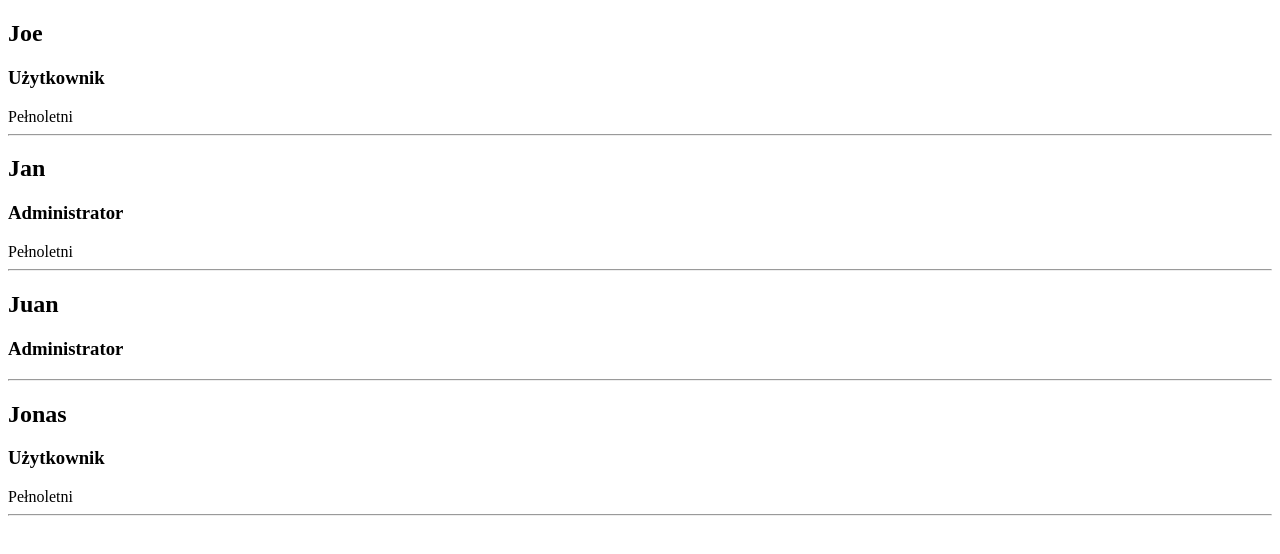
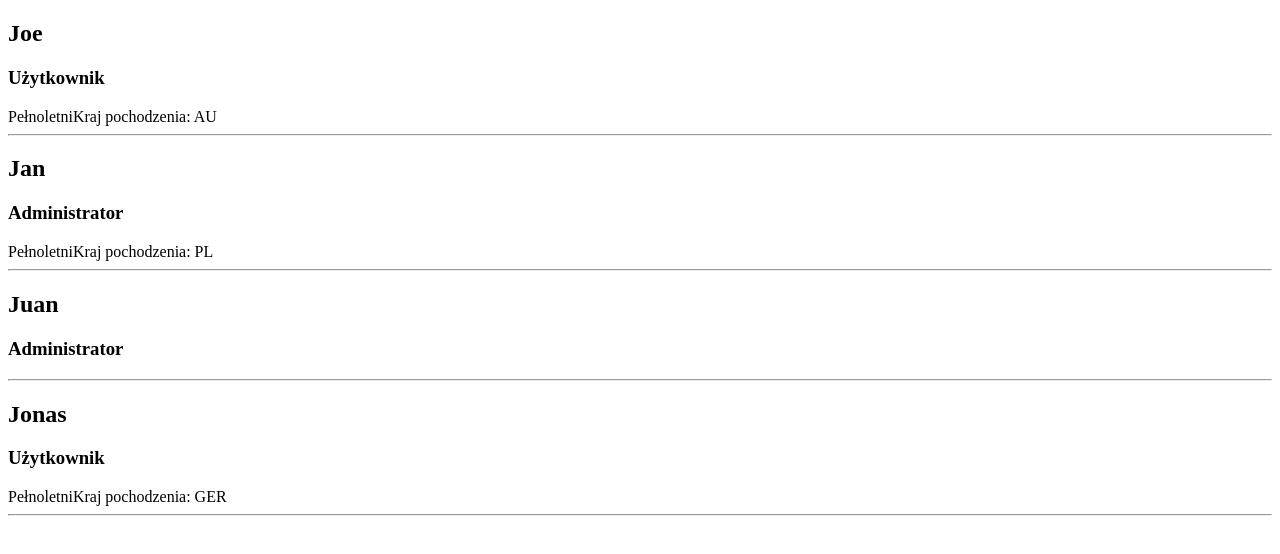
Before and after one commit to kacpi95/React-lesson, a React (Vite) app in the folder React-lesson/: page / in a window 1280 px wide. Shown: the top 554 px of the page. Built offline with nearby package versions, Linux system fonts and the light colour scheme.

Commit message:
Add task

```diff
--- a/React-lesson/src/components/Personinfo.jsx
+++ b/React-lesson/src/components/Personinfo.jsx
@@ -4,6 +4,7 @@ export function Personinfo({ person }) {
       <h2>{person.name}</h2>
       <h3>{person.isAdmin == true ? 'Administrator' : 'Użytkownik'}</h3>
       <span>{person.age >= 18 ? 'Pełnoletni' : ''}</span>
+      {person.country == undefined ? '' : `Kraj pochodzenia: ${person.country}`}
       <hr />
     </>
   );
```
